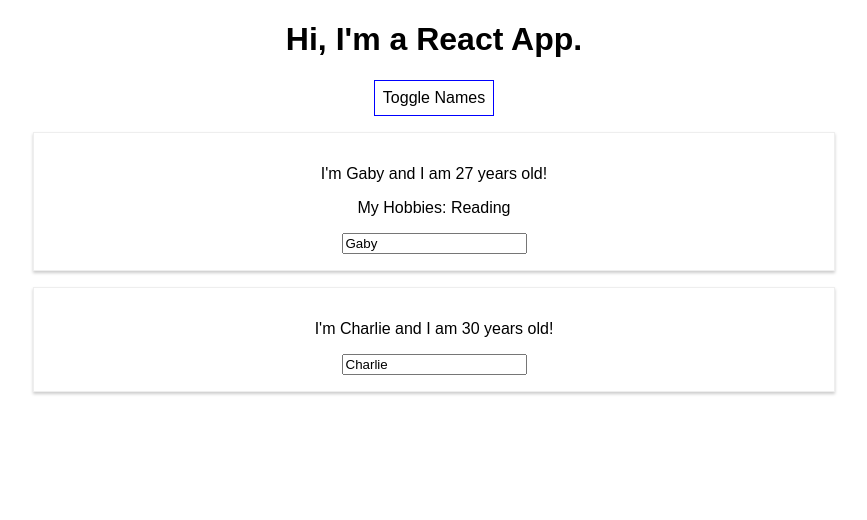
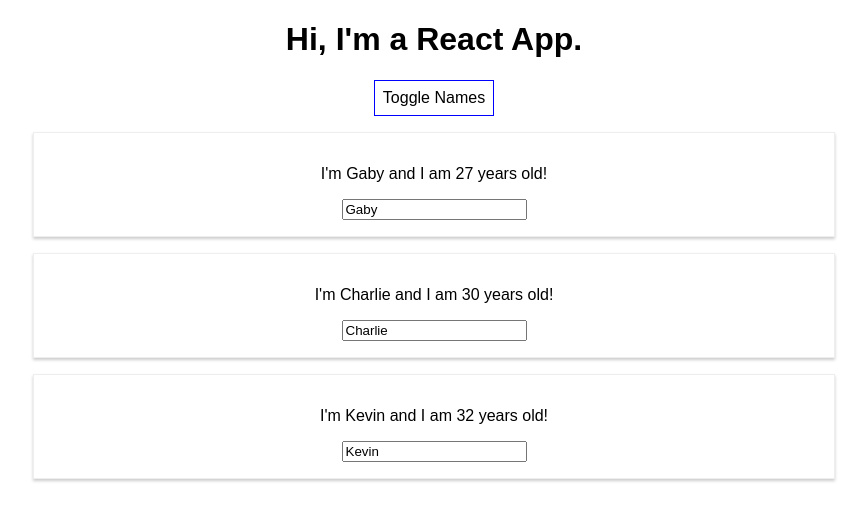
Before and after one commit to gabrielalewandowska/react-playground, a React (Create React App) app: page / in a window 1280 px wide. Both pictures are taken after a click on the button "Toggle Names". Shown: the top 520 px of the page, without its empty margins (206-1073 px from the left). Built offline with nearby package versions, Linux system fonts and the light colour scheme.

Commit message:
List of people is now rendered dynamically by mapping

```diff
--- a/src/App.js
+++ b/src/App.js
@@ -6,7 +6,8 @@ class App extends Component {
   state = {
     persons: [
       {name: "Gaby", age: 27},
-      {name: "Charlie", age: 30}
+      {name: "Charlie", age: 30},
+      {name: "Kevin", age: 32}
     ],
     showPersons: false
   }
@@ -25,13 +26,6 @@ class App extends Component {
     this.setState({showPersons: !doesShow});
   }
 
-  switchNameHandler = (newName) => {
-    this.setState({persons: [
-      { name: newName, age: 28 },
-      { name: "Charlie", age: 30 }
-    ]})
-  }
-
   render() {
     const style = {
       backgroundColor: "white",
@@ -46,14 +40,11 @@ class App extends Component {
     if (this.state.showPersons) {
       persons = (
         <div>
-          <Person
-            name={this.state.persons[0].name}
-            age={this.state.persons[0].age}
-            click={this.switchNameHandler.bind(this, "Gaby")}>My Hobbies: Reading</Person>
-          <Person
-            name={this.state.persons[1].name}
-            age={this.state.persons[1].age}
-            changed={this.nameChangedHandler} />
+          {this.state.persons.map(person => {
+            return <Person
+            name={person.name}
+            age={person.age}/>
+          })}
         </div>
       );
     }
```
